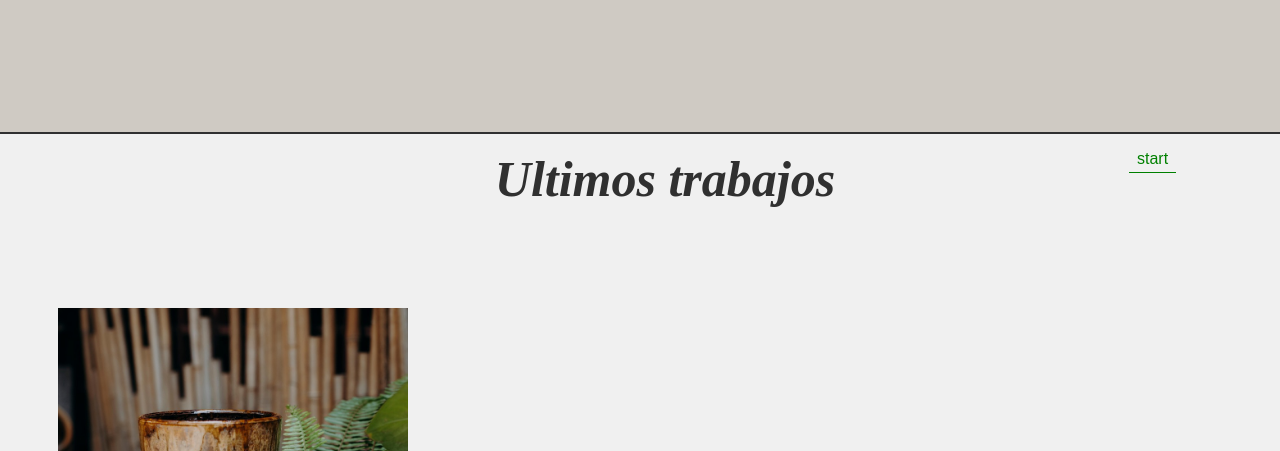
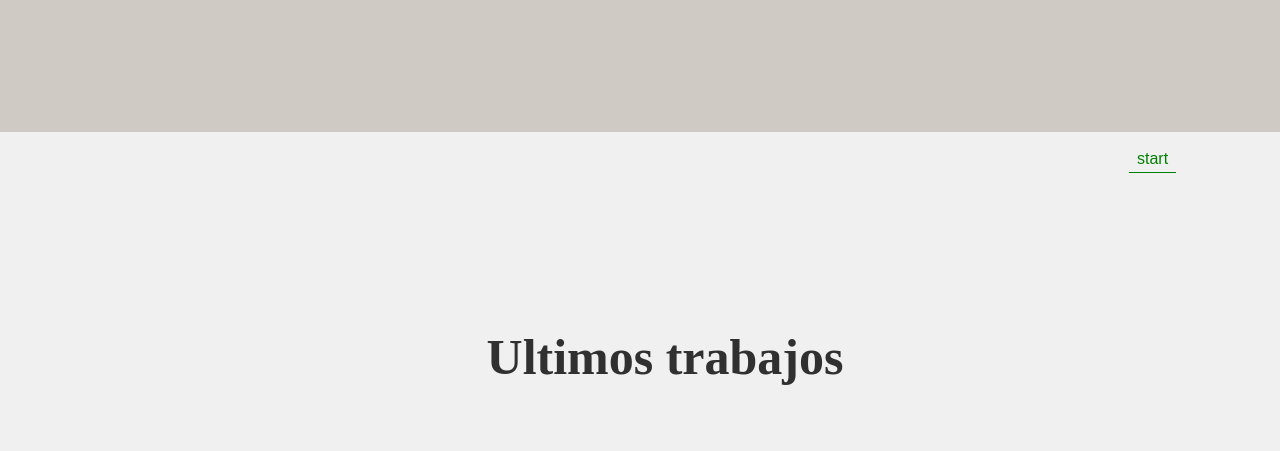
Before and after one commit to Meraxesfire/parallaxTest, a plain HTML site: page index.html in a window 1280 px wide. Shown: the part 1600-2051 px from the top of the page. Drawn offline with nearby package versions, Linux system fonts and the light colour scheme; a web font is replaced by a local one.

Commit message:
Afino estructuras y visual.

```diff
--- a/index.html
+++ b/index.html
@@ -26,7 +26,7 @@
             <div class="tarjetaInfo">
                 <img src="poster1.jpg" alt="poster">
                 <p class="parrafoInfo">Atrayana es un taller de cerámica ubicado en el corazón de <b>Triana</b>,
-                dedicado a la creación de <i>piezas únicas y personalizadas.</i> <br><br>
+                dedicado a la creación de piezas únicas y personalizadas.<br><br>
                 <b>Nuestro equipo de artesanos expertos utiliza técnicas tradicionales y modernas
                 para dar vida a tus ideas en cerámica.</b><br><br>
                 En Atrayana estamos aquí para ayudarte a crear algo verdaderamente único.</p>
--- a/script.js
+++ b/script.js
@@ -17,12 +17,12 @@
 });
 
 gsap.to(".parallax-img-reverse", {
-    y: -90, // Se desplazan 400px hacia abajo
+    y: -150, // Se desplazan 400px hacia abajo
     ease: "none",
     scrollTrigger: {
         trigger: ".parallax-container",
         start: "bottom bottom",
-        end: "-=500", // El efecto dura 1500px de scroll
+        end: "-=1500", // El efecto dura 1500px de scroll
         scrub: 3,
         pin: true,    // Mantiene el contenedor fijo
         markers: true
--- a/style.css
+++ b/style.css
@@ -8,6 +8,10 @@
     src: url(FiraSansCondensed-Thin.ttf) format('truetype');
 }
 
+@font-face{
+    font-family:'caligrafia3';
+    src:url(Julius.ttf) format('truetype');
+}
 
 body {
     margin: 0;
@@ -20,22 +24,23 @@
 .cabecera {
     width: 100vw;
     height: 10vh;
-    z-index:-1;
+    z-index:1;
     background-color: rgba(0, 0, 0, 0.8);
     display: flex;
     align-items: center;
     justify-content: flex-start;
     padding-left: 20px;
-    border-top-left-radius: 30px;
+
 }
 
 .botonMenu {
     background-color: transparent;
     color: #f0f0f0;
     border: none;
-    font-size: 18px;
+    font-size: 20px;
     margin-right: 20px;
     cursor: pointer;
+        font-family: 'caligrafiaTexto';
 }
 
 .parallax-container {
@@ -126,19 +131,18 @@
     height: 100vh;
     z-index: 1;
     background-color: #f0f0f0;
-    border-top: 2px solid rgba(0, 0, 0, 0.8);
 }
 
 .tituloNovedades{
     font-size: 50px;
     padding-left: 50px;
-    padding-top: 20px;
-    padding-bottom:50px;
+    padding-top: 200px;
+    padding-bottom:30px;
     line-height: 1;
     color:rgba(0, 0, 0,0.8);
     margin-top:0;
-    font-family:'bodoni moda', serif;
-    font-style: italic;
+    margin-bottom:0;
+    font-family:'caligrafia';
     justify-self: center;
 }
 .grillaFotos{
@@ -148,6 +152,7 @@
     align-items: center;
     gap: 20px;
     padding: 20px;
+    margin-top:20px;
 }
 
 .imagenGrilla{
```
Also changed, not shown: Julius.ttf (added), poiret.ttf (added), postalCeramicas.jpg (deleted), poster.jpg (deleted), twist1.jpg (deleted), twist2.jpg (deleted), 1 other file.
